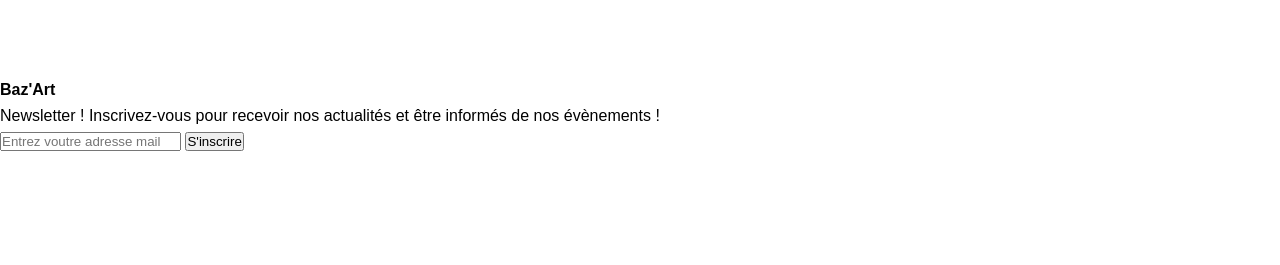
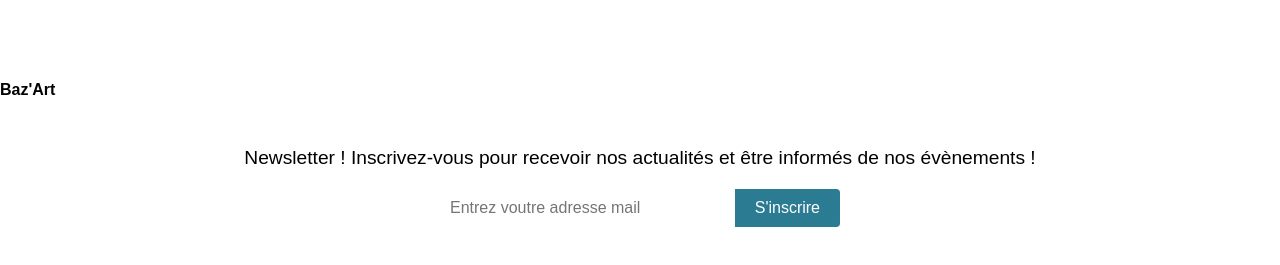
Before and after one commit to Louiselangloismalet/Baz-Art-, a plain HTML site: page index.html in a window 1280 px wide. Shown: the part 469-734 px from the top of the page. Drawn offline with Linux system fonts and the light colour scheme.

Commit message:
Update css.css

```diff
--- a/css/css.css
+++ b/css/css.css
@@ -79,3 +79,46 @@ body {
     font-size: 0.9rem;
     color: var;
 }
+.main-footer {
+    background-color: var;
+    color: var;
+    padding: 40px 0;
+    text-align: center;
+}
+.footer-container {
+    display: flex;
+    flex-direction: column;
+    align-items: center;
+}
+.footer-cta p {
+    font-size: 1.2rem;
+    margin-bottom: 15px;
+}
+.footer-cta form {
+    display: flex;
+    margin-bottom: 20px;
+    width: 100%;
+    max-width: 400px;
+    margin-left: auto;
+    margin-right: auto;
+}
+.footer-cta input {
+    flex-grow: 1;
+    padding: 10px;
+    border: none;
+    border-radius: 4px 0 0 4px;
+    font-size: 1rem;
+}
+.footer-cta button {
+    background-color: #2b7c93;
+    color: white;
+    padding: 10px 20px;
+    border: none;
+    cursor: pointer;
+    font-size: 1rem;
+    border-radius: 0 4px 4px 0;
+    transition: background-color 0.3s;
+}
+.footer-cta button:hover {
+    background-color: #1e5c70;
+}
```
